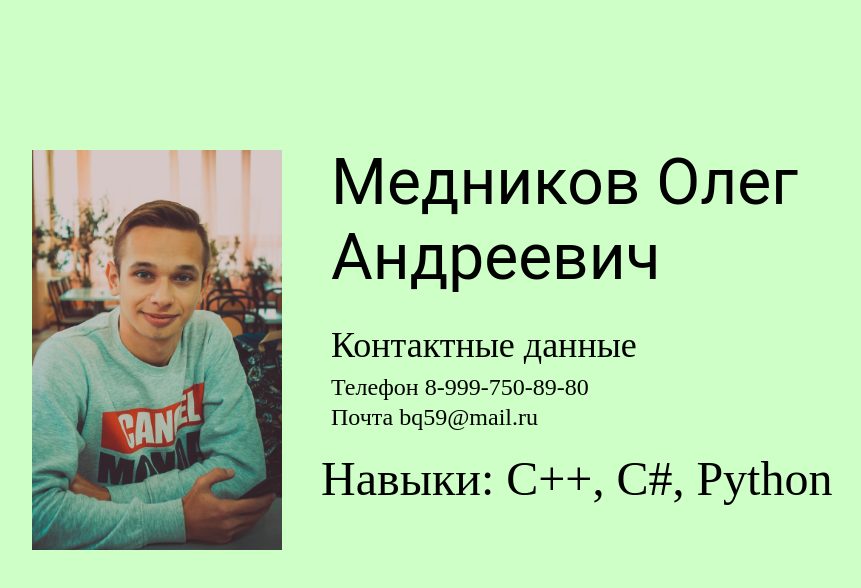
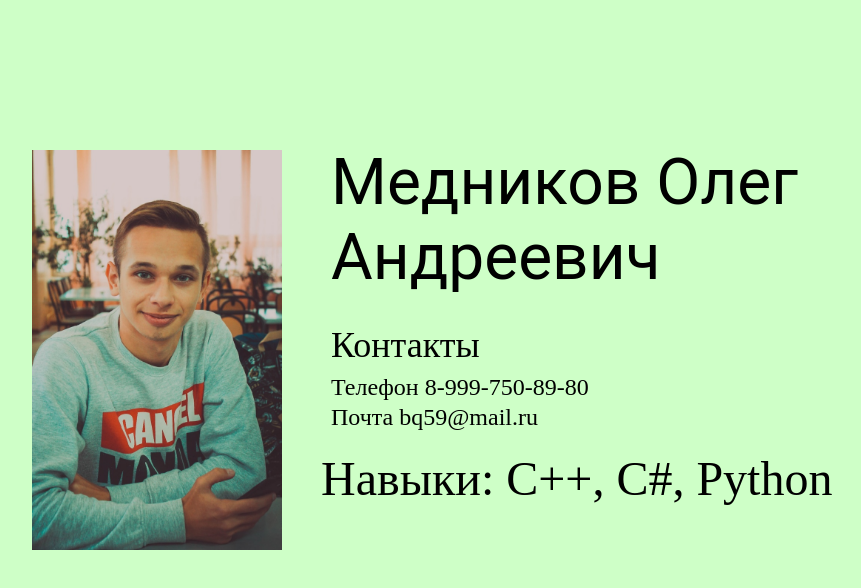
Before and after one commit to OlegGGG444/rep, a plain HTML site: page index.html in a window 1280 px wide. Shown: the whole page, without its empty margins (125-986 px from the left). Drawn offline with Linux system fonts and the light colour scheme.

Commit message:
Update index.html

```diff
--- a/index.html
+++ b/index.html
@@ -19,7 +19,7 @@
     </div>
 
     <div class="contacts">
-      <p class="titleContacts">Контактные данные</p>
+      <p class="titleContacts">Контакты</p>
     </div>
 
     <div class="contacts2">
```
